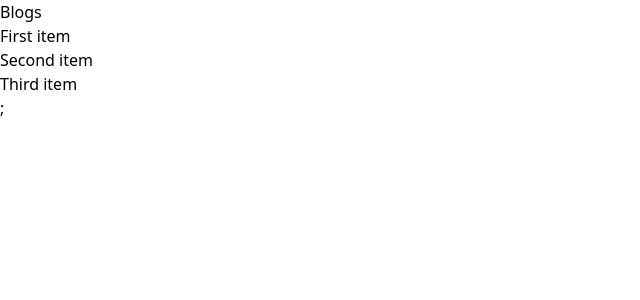
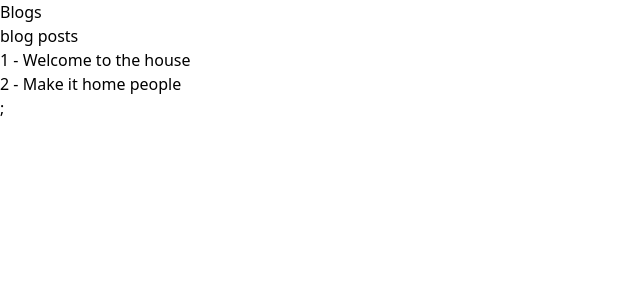
Before and after one commit to asimsheikh/next-auth-credentials, a Next.js app: page /blogs in a window 1280 px wide. Shown: the top 300 px of the page, without its empty margins (0-640 px from the left). Built offline with nearby package versions, Linux system fonts and the light colour scheme; no server answers; sample sign-in values are in the browser's storage.

Commit message:
preparing to save and pull blog posts from database

```diff
--- a/pages/blogs.tsx
+++ b/pages/blogs.tsx
@@ -1,4 +1,4 @@
-import { signIn, getSession } from 'next-auth/react';
+import { getSession } from 'next-auth/react';
 
 export async function getServerSideProps(context) {
   const session = await getSession({ req: context.req });
@@ -12,17 +12,28 @@ export async function getServerSideProps(context) {
     };
   }
 
-  return { props: { session } };
+  return {
+    props: {
+      session,
+      blogPosts: [
+        { id: 1, title: 'Welcome to the house' },
+        { id: 2, title: 'Make it home people' }
+      ]
+    }
+  };
 }
 
-const Blogs = () => {
+const Blogs = ({ blogPosts, session }) => {
   return (
     <div>
       <h1>Blogs</h1>
+      <p>{session.username} blog posts</p>
       <ul>
-        <li>First item</li>
-        <li>Second item</li>
-        <li>Third item</li>
+        {blogPosts.map((post) => (
+          <div key={post.id}>
+            {post.id} - {post.title}
+          </div>
+        ))}
       </ul>
     </div>
   );
```
